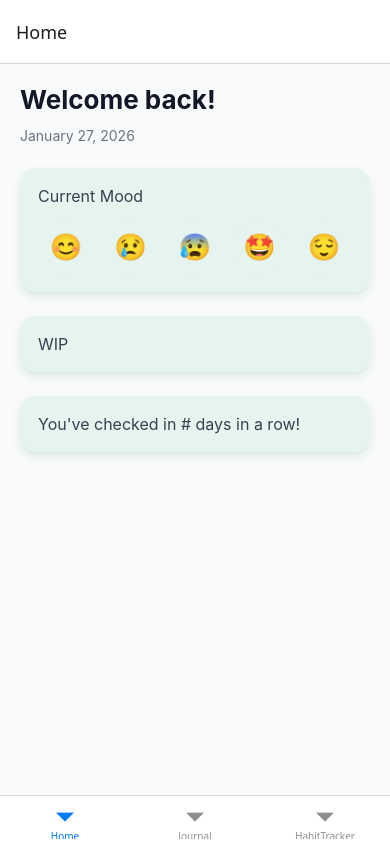
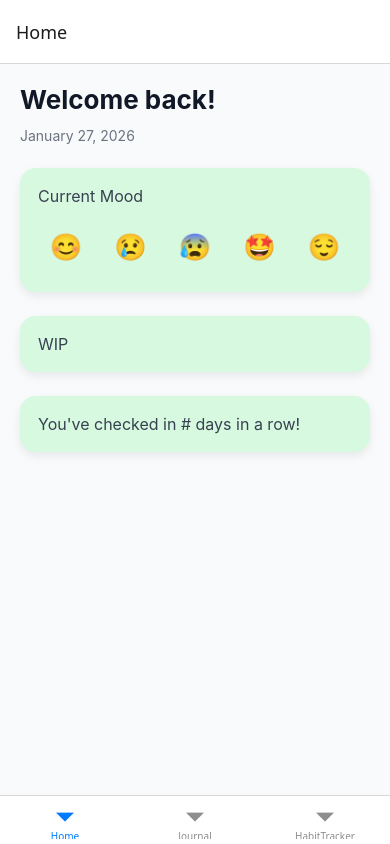
Before and after one commit to mxneo00/InnerBloom-Journal-app, a React Native app in the folder InnerBloom/: screen /Home in a window 390 px wide. Built offline with nearby package versions, Linux system fonts and the light colour scheme.

Commit message:
Styling adjustments

```diff
--- a/InnerBloom/src/styles/colors.ts
+++ b/InnerBloom/src/styles/colors.ts
@@ -3,8 +3,9 @@
 export const colors = {
   /* ---------- Brand / Accent ---------- */
   primary: '#10B981',       // Green (habits, success)
-  primaryDark: '#065F46',
-  primaryLight: '#E5F4EE',
+  primaryDark: '#577568',
+  primaryLight: '#d6f9df',
+  primaryExtraLight: '#E5F4EE',
 
   /* ---------- Text ---------- */
   textPrimary: '#111827',
--- a/InnerBloom/src/styles/habitTrackerScreenStyles.ts
+++ b/InnerBloom/src/styles/habitTrackerScreenStyles.ts
@@ -163,7 +163,7 @@ export const habitStyles = StyleSheet.create({
   },
   frequencySelected: {
     borderColor: colors.primary,
-    backgroundColor: colors.primaryLight,
+    backgroundColor: colors.primaryExtraLight,
   },
   frequencyButtonText: {
     fontSize: 14,
@@ -171,7 +171,7 @@ export const habitStyles = StyleSheet.create({
     color: colors.textSecondary,
   },
   frequencySelectedText: {
-    color: colors.primaryDark,
+    color: colors.textPrimary,
   },
 
   /* ---------- Empty State ---------- */
```
